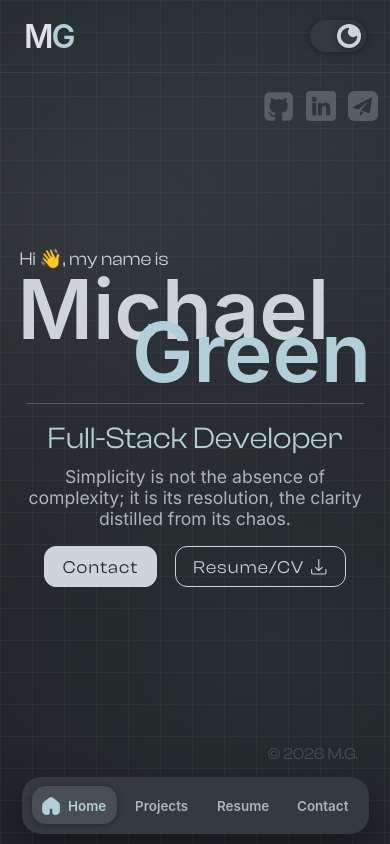
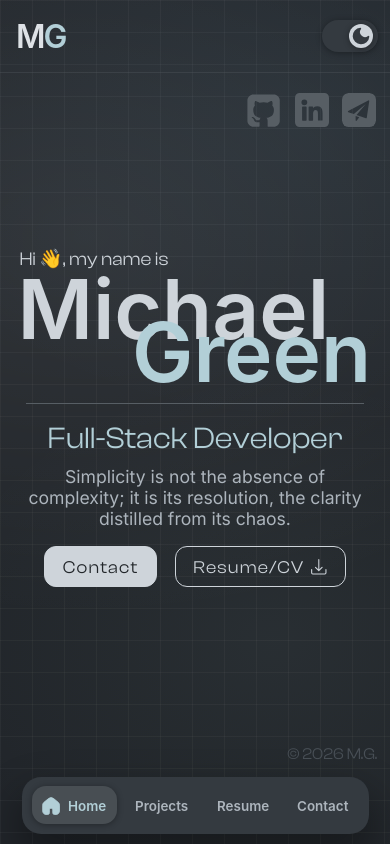
Before and after one commit to michaelgreenl/e-portfolio, a Vue app: page / in a window 390 px wide. Built offline with nearby package versions, Linux system fonts and the light colour scheme; a web font is replaced by a local one.

Commit message:
style: adjust responsive portfolio layout

```diff
--- a/src/components/Footer.vue
+++ b/src/components/Footer.vue
@@ -36,8 +36,12 @@ footer {
     align-items: center;
     justify-content: flex-end;
     width: 100%;
-    padding: 0 $size-8 4em;
+    padding: 0 0.8em 4em;
     margin-top: auto;
+
+    @include bp-sm-phone {
+        padding-right: 1.4em !important;
+    }
 
     @include bp-md-tablet {
         padding-bottom: 0 !important;
--- a/src/components/Logo.vue
+++ b/src/components/Logo.vue
@@ -10,13 +10,17 @@
 <style lang="scss" scoped>
 div {
     display: flex;
-    padding-left: 1em;
+    padding-left: $size-2;
     font-family: $primary-font-stack;
+
+    @include bp-sm-phone {
+        padding-left: $size-4;
+    }
 }
 
 h1 {
     position: relative;
-    font-size: 2em;
+    font-size: $size-8;
     font-weight: 600;
     letter-spacing: -0.1ch;
 }
--- a/src/components/Navbar.vue
+++ b/src/components/Navbar.vue
@@ -611,7 +611,7 @@ header {
         width: $size-11;
         height: $size-8;
         padding-left: 0.4em;
-        margin: $size-4;
+        margin: $size-1;
         cursor: pointer;
         border-radius: 100px;
 
@@ -621,6 +621,10 @@ header {
 
         @include theme-light {
             background-color: $color-primary;
+        }
+
+        @include bp-sm-phone {
+            margin: $size-4;
         }
 
         .toggle-input {
--- a/src/components/Project/ProjectCard.vue
+++ b/src/components/Project/ProjectCard.vue
@@ -445,7 +445,7 @@ p {
 
 .card-description {
     flex: 1;
-    max-width: 86ch;
+    max-width: 78ch;
     font-size: 1.5em;
 
     @include bp-sm-phone {
--- a/src/components/Project/SelectedProject.vue
+++ b/src/components/Project/SelectedProject.vue
@@ -183,7 +183,7 @@ p {
     flex-direction: column;
     gap: $size-2;
     width: 95vw;
-    max-width: 94em;
+    max-width: 84em;
     max-height: 95dvh;
     padding: 2.4em $size-11;
     margin: $size-8 0;
--- a/src/views/HomeView.vue
+++ b/src/views/HomeView.vue
@@ -91,7 +91,7 @@ onMounted(() => {
 
 <style lang="scss" scoped>
 .home-container {
-    gap: $size-17;
+    gap: 12vh;
     padding: $size-8 $size-4 0;
 
     @include bp-xsm-phone {
@@ -211,12 +211,16 @@ p {
 .contact-links {
     position: absolute;
     top: $size-3;
+    right: $size-2;
     display: flex;
+    gap: $size-2;
     justify-content: flex-end;
     width: 100vw;
-    font-size: 1.5em;
+    font-size: 1.7em;
 
     a :deep(button) {
+        gap: 0;
+
         &::after {
             display: none;
         }
@@ -232,8 +236,17 @@ p {
         }
     }
 
-    @include bp-custom-min(440) {
-        right: $size-2;
+    @include bp-custom-min($hero-tablet-bp) {
+        gap: 0.6em;
+        font-size: 1.8em;
+    }
+
+    @include bp-sm-phone {
+        right: 0.85em;
+    }
+
+    @include bp-lg-laptop {
+        font-size: 1.7em;
     }
 }
 
```
